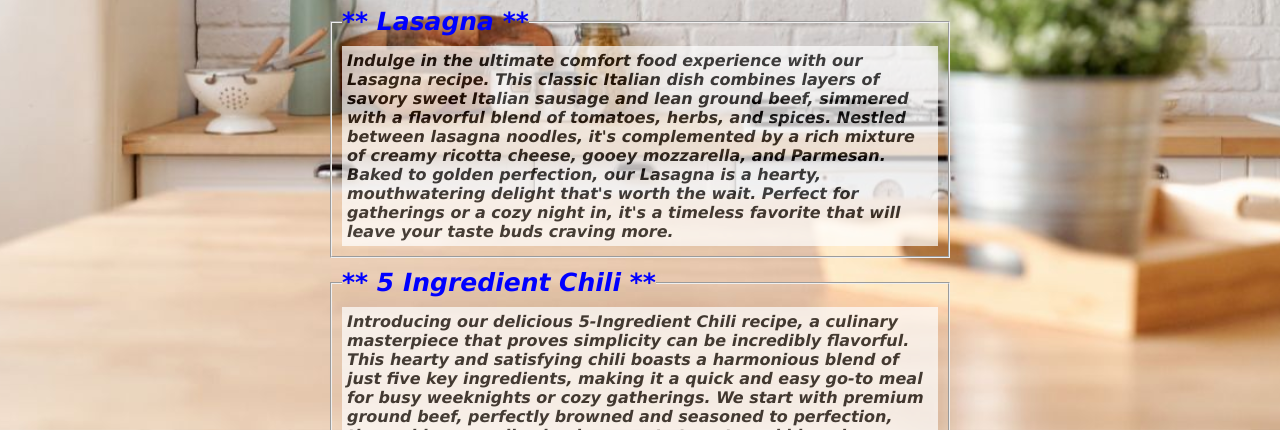
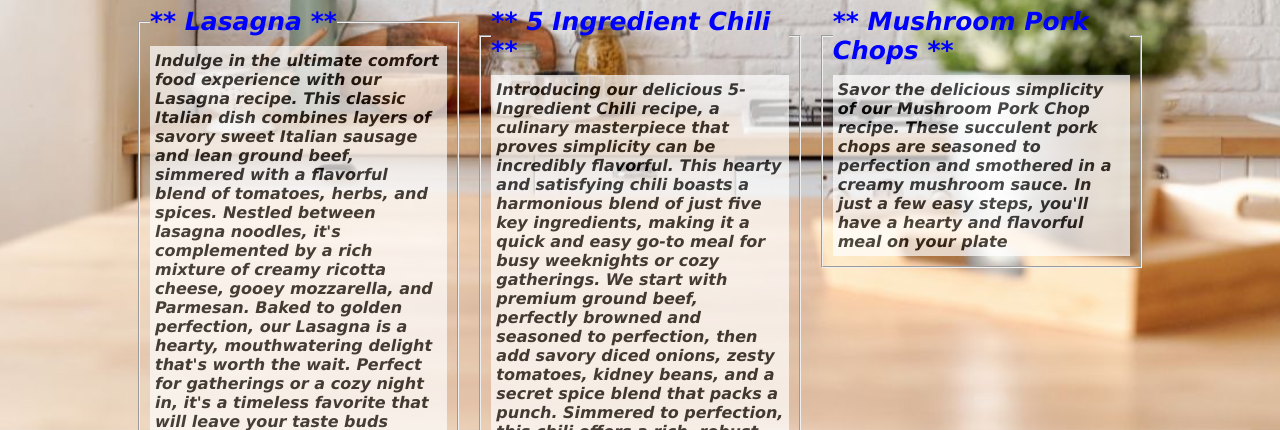
Before and after one commit to gerardlcunningham/odin-recipes, a plain HTML site: page index.html in a window 1280 px wide. Shown: the part 370-800 px from the top of the page. Drawn offline with Linux system fonts and the light colour scheme.

Commit message:
Practice changes using flex
Using methods learned from flexbox tutorial to align items side by side.

```diff
--- a/styles.css
+++ b/styles.css
@@ -16,7 +16,7 @@ main {
     display: flex;
     flex-direction: column;
     margin: 0 auto;
-    width: 50%;
+    max-width: 80%;
     justify-content: center;
     padding-top: 10px;
     align-items: left;
@@ -65,13 +65,22 @@ img {
     border: 10px solid black;
 }
 
+.recipes ul {
+    display: flex;
+    gap: 20px;
+}
+
+.recipes li {
+    flex: 1;
+}
+
 .recipes p {
     background-color: white;
     opacity: 70%;
     padding: 5px;
 }
 
-/*Lasagna Page*/
+/*Lasagna, Porkchop, Chili Pages*/
 
 .food-images {
     width: 400px;
```
